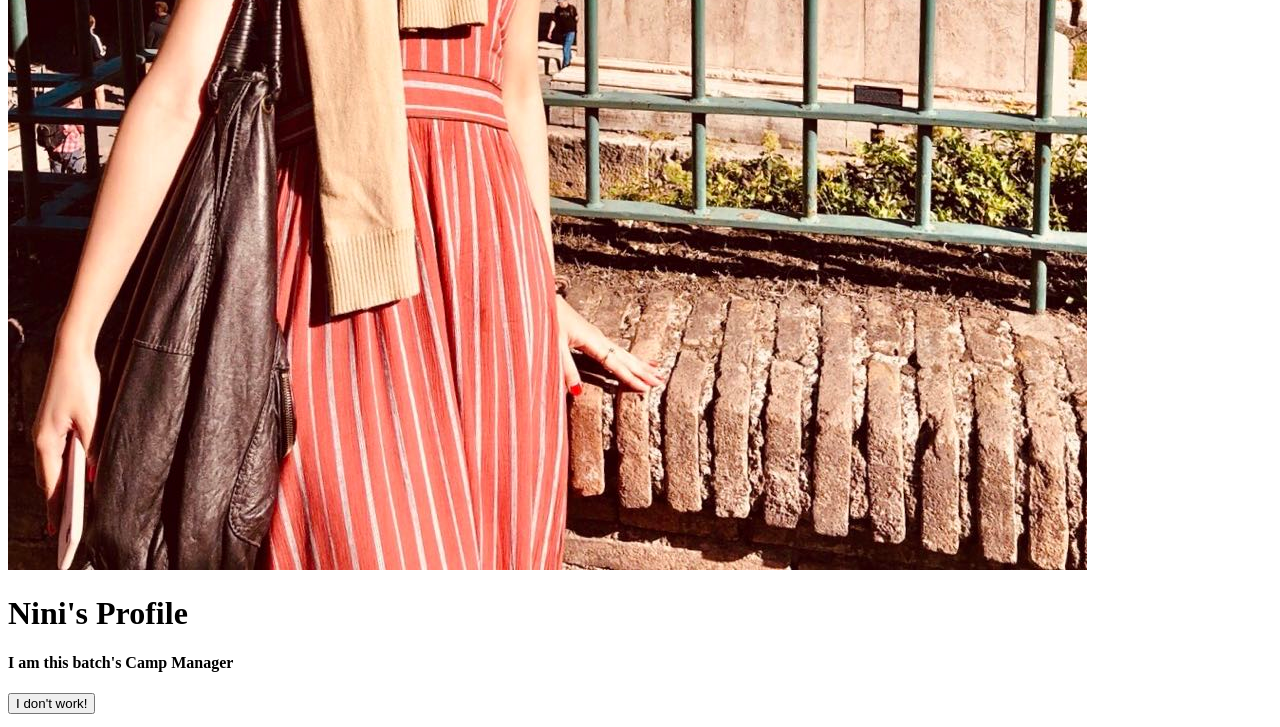
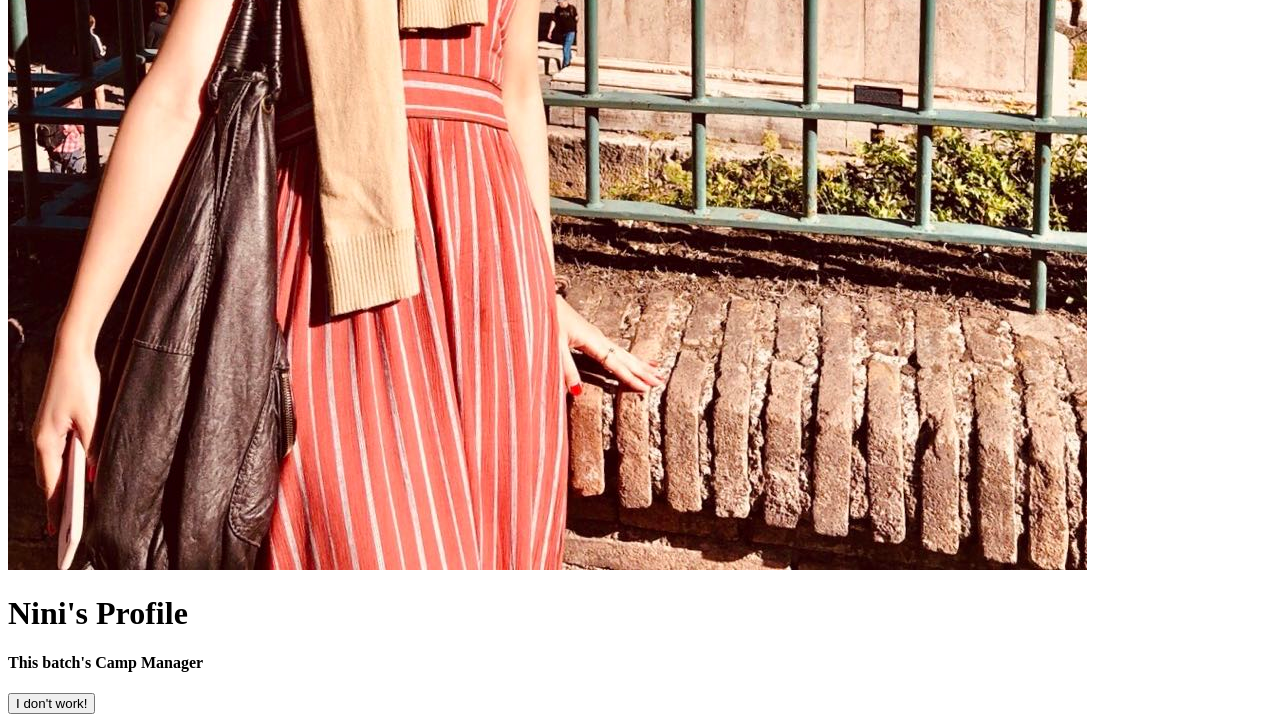
Before and after one commit to Crepanini/CSS, a plain HTML site: page 01-Profile-content/profile/index.html in a window 1280 px wide. Shown: the part 518-1245 px from the top of the page. Drawn offline with Linux system fonts and the light colour scheme.

Commit message:
completed 01

```diff
--- a/01-Profile-content/profile/index.html
+++ b/01-Profile-content/profile/index.html
@@ -8,7 +8,7 @@
 	<body>
 		<img src="../images/nini.jpg">
 		<h1>Nini's Profile</h1>
-		<h4>I am this batch's Camp Manager</h4>
+		<h4>This batch's Camp Manager</h4>
 		<button>I don't work!</button>
 		<ul>
 			<li>
```
